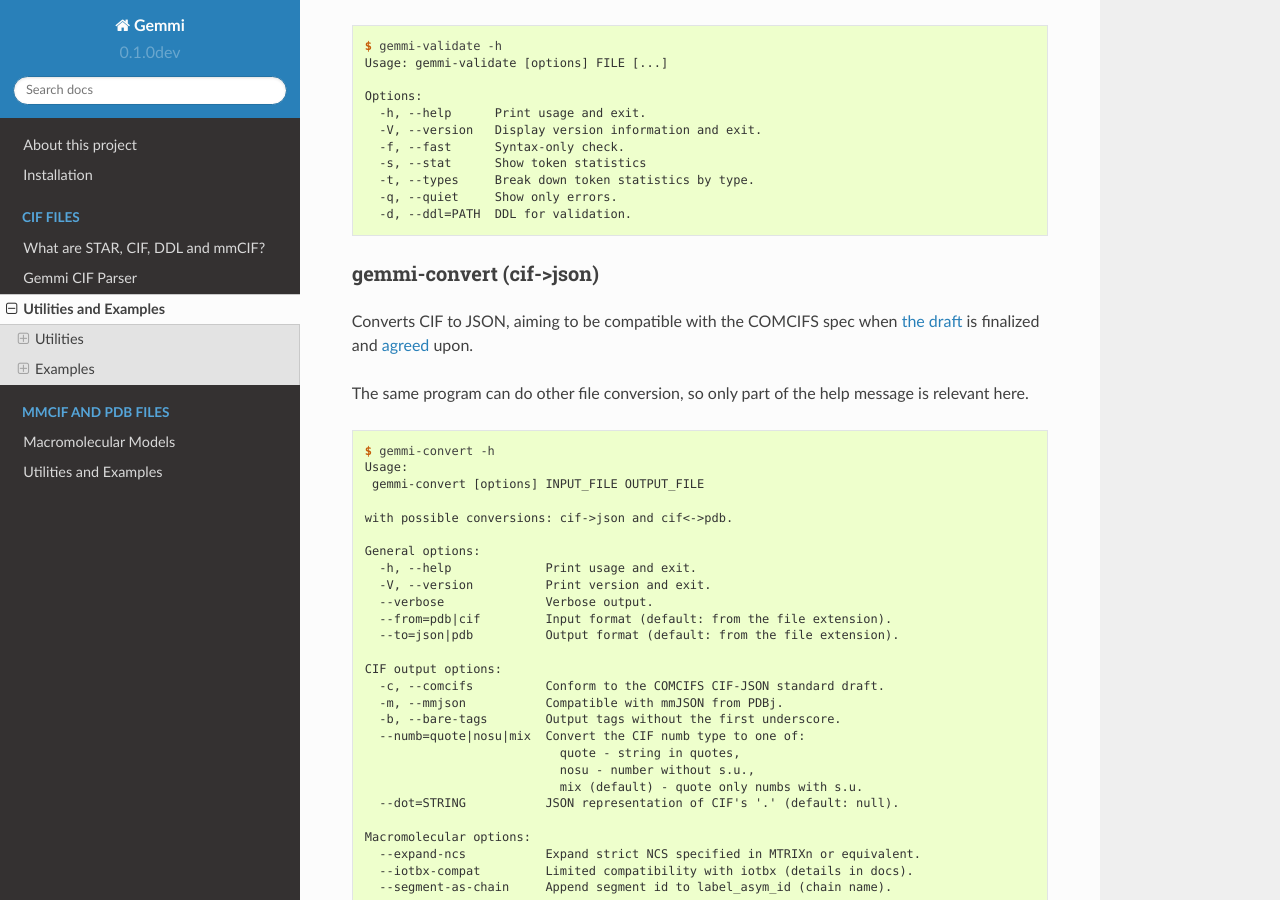
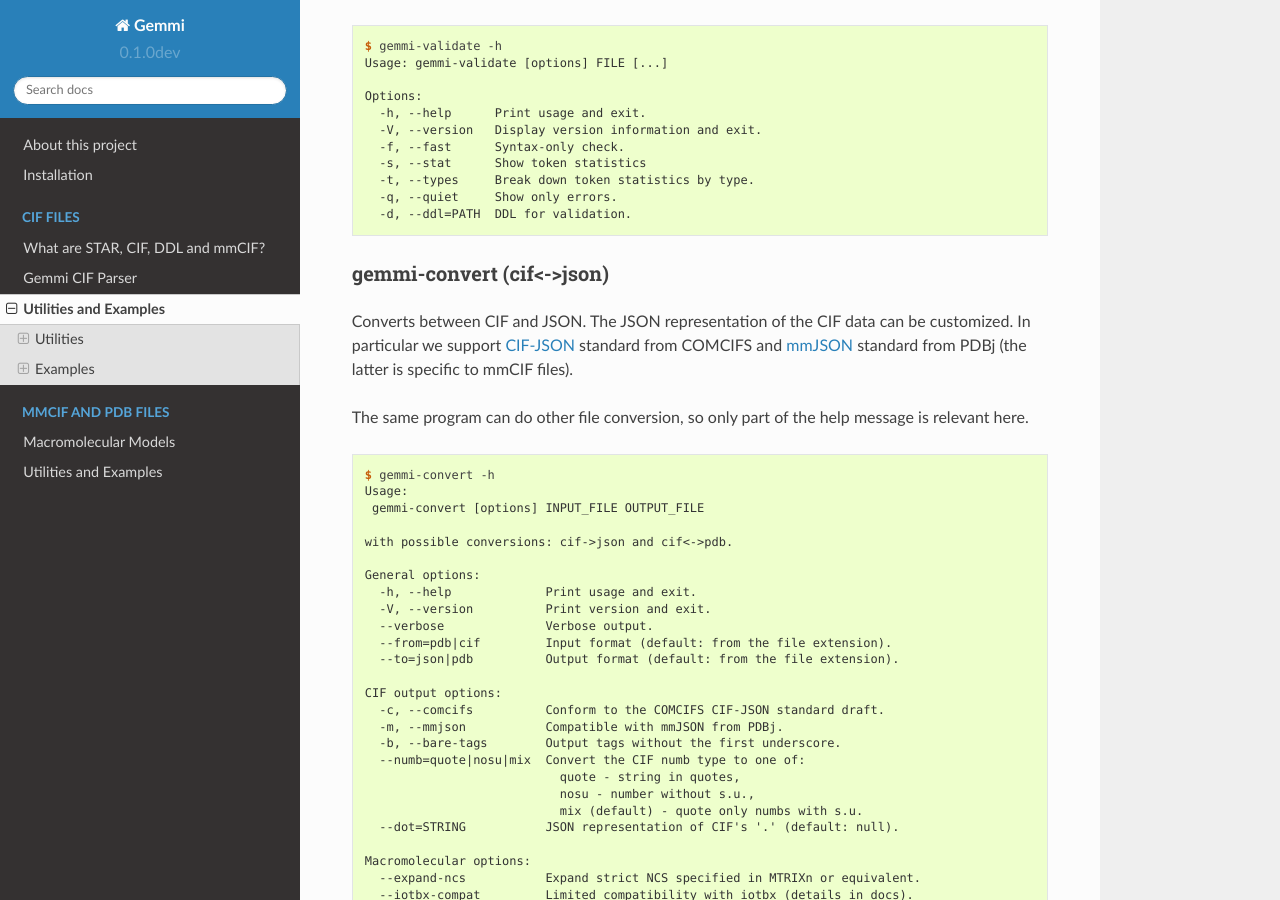
Before and after one commit to project-gemmi/gemmi, a Sphinx documentation site: the page built from docs/cif-utils.rst, in a window 1280 px wide and 900 px high, scrolled down 385 px. Built offline with Sphinx 7.4.7 and the Read the Docs theme 2.0.0, drawn with Linux system fonts in a browser that asks for light colours.

Commit message:
docs: add info about mmJSON

```diff
--- a/docs/cif-utils.rst
+++ b/docs/cif-utils.rst
@@ -17,17 +17,18 @@
 .. literalinclude:: validate-help.txt
    :language: console
 
-gemmi-convert (cif->json)
--------------------------
+gemmi-convert (cif<->json)
+--------------------------
 
-Converts CIF to JSON, aiming to be compatible with the COMCIFS spec
-when `the draft`_ is finalized and agreed__ upon.
+Converts between CIF and JSON. The JSON representation of the CIF data
+can be customized. In particular we support CIF-JSON_ standard from COMCIFS
+and mmJSON_ standard from PDBj (the latter is specific to mmCIF files).
 
 The same program can do other file conversion, so only part of the help
 message is relevant here.
 
-.. _the draft: http://comcifs.github.io/cif-json
-__ http://www.iucr.org/iucr-top/lists/cif-developers/
+.. _CIF-JSON: http://comcifs.github.io/cif-json
+.. _mmJSON: https://pdbj.org/help/mmjson?lang=en
 
 .. literalinclude:: convert-help.txt
    :language: console
```
Also changed, not shown: docs/mmcif.rst (+17 -0 lines).
